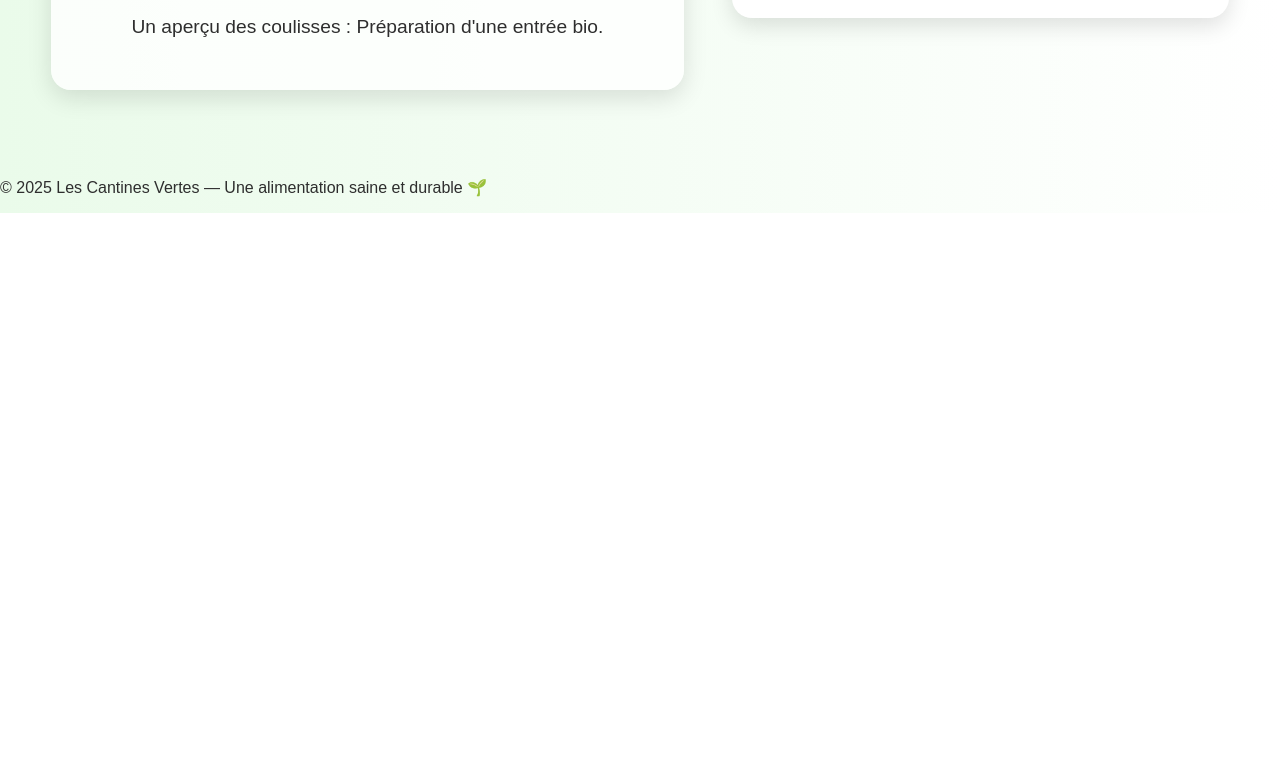
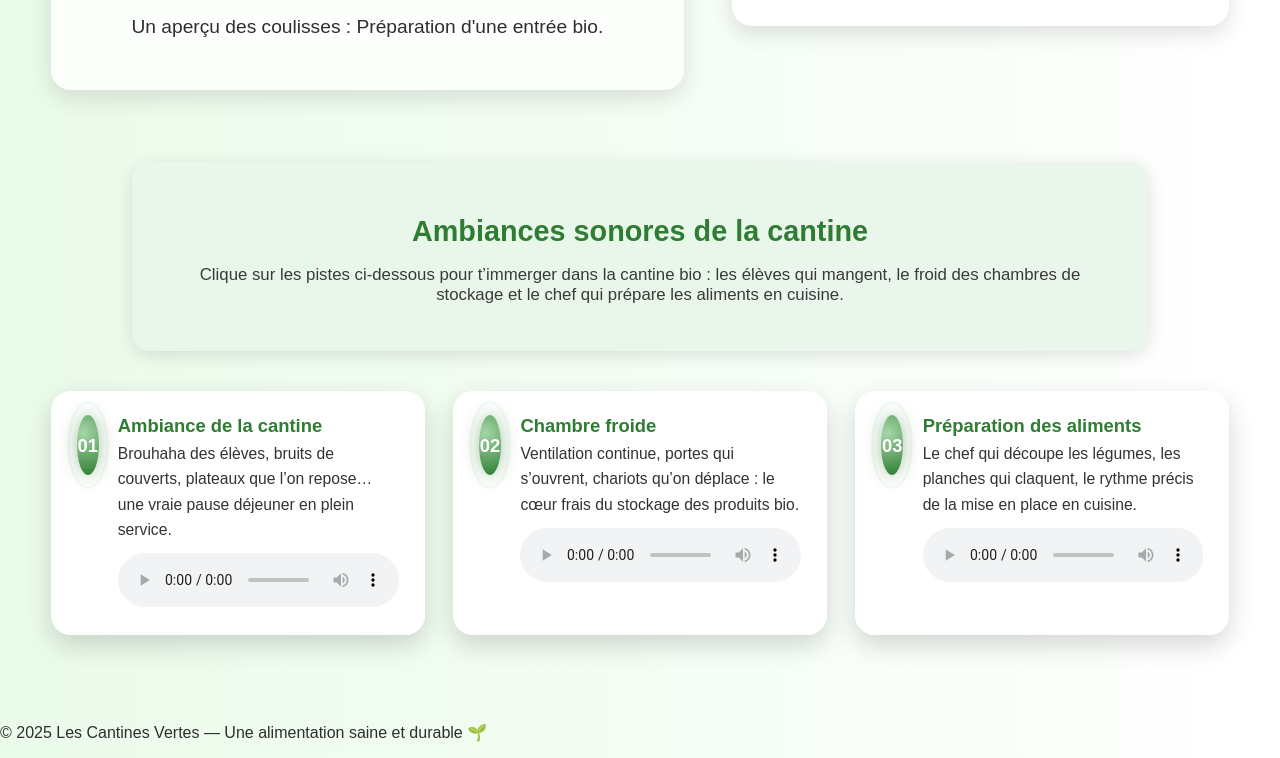
Before and after one commit to Kamimou/SAE_302WEBDOC, a plain HTML site: page html/video.html in a window 1280 px wide. Shown: the part 1439-2197 px from the top of the page. Before the commit the page ends 1652 px from the top, so only its background shows below. Drawn offline with Linux system fonts and the light colour scheme.

Commit message:
okkkkkkkkkk

```diff
--- a/css/video.css
+++ b/css/video.css
@@ -73,23 +73,23 @@ main.accueil-video {
   overflow: hidden;
 }
 
-/* ⭐ CADRE VIDÉO FIXE (ne bouge plus quand on clique sur play) */
+/* CADRE VIDÉO FIXE (ne bouge plus quand on clique sur play) */
 .video-frame {
   position: relative;
   width: 100%;
-  aspect-ratio: 16 / 9;         /* Ratio fixe type YouTube */
+  aspect-ratio: 16 / 9;
   border-radius: 16px;
   overflow: hidden;
   background: #00000012;
 }
 
-/* ⭐ La vidéo occupe TOUT le cadre, sans changer sa taille */
+/* Vidéo qui prend tout le cadre */
 .video-frame video {
   position: absolute;
   inset: 0;
   width: 100%;
   height: 100%;
-  object-fit: cover;             /* remplie le cadre proprement */
+  object-fit: cover;
   display: block;
   box-shadow: 0 6px 18px rgba(0, 0, 0, 0.18);
 }
@@ -103,7 +103,6 @@ main.accueil-video {
 }
 
 /* Play overlay */
-
 .video-overlay {
   position: absolute;
   inset: 0;
@@ -150,7 +149,6 @@ main.accueil-video {
   transform: scale(1);
 }
 
-/* Glow léger */
 @keyframes pulseGlow {
   0% { transform: scale(1); }
   50% { transform: scale(1.05); }
@@ -168,8 +166,7 @@ main.accueil-video {
   border-radius: 20px;
   box-shadow: 0 8px 22px rgba(0,0,0,0.12);
   animation: fadeSlide 1s ease forwards;
-
-  margin-top: 2rem;   /* ajuste si tu le veux plus bas/haut */
+  margin-top: 3rem;
 }
 
 .video-info h2 {
@@ -183,10 +180,132 @@ main.accueil-video {
   line-height: 1.6;
 }
 
-/* Animation */
 @keyframes fadeSlide {
   from { opacity: 0; transform: translateY(15px); }
   to   { opacity: 1; transform: translateY(0); }
+}
+
+/* ------------------------------------------------ */
+/* ----------------- SECTION AUDIO ---------------- */
+/* ------------------------------------------------ */
+
+.audio-section {
+  width: 100%;
+  max-width: 1400px;
+  margin: 0 auto;
+  padding: 2rem 0 0;
+  display: flex;
+  flex-direction: column;
+  gap: 2rem;
+}
+
+/* Titre audio */
+.audio-header {
+  text-align: center;
+  max-width: 900px;
+  margin: 0 auto 0.5rem auto;
+}
+
+.audio-header h2 {
+  font-size: 1.8rem;
+  margin-bottom: 0.4rem;
+  color: #2e7d32;
+}
+
+.audio-header p {
+  font-size: 1.05rem;
+  color: #3a3a3a;
+}
+
+/* Grille 3 colonnes */
+.audio-grid {
+  display: grid;
+  grid-template-columns: repeat(3, minmax(0, 1fr));
+  gap: 1.8rem;
+}
+
+/* Carte audio */
+.sound-card {
+  display: flex;
+  align-items: flex-start;
+  gap: 1.2rem;
+  padding: 1.5rem 1.6rem;
+  background: rgba(255, 255, 255, 0.96);
+  border-radius: 20px;
+  box-shadow: 0 10px 26px rgba(0, 0, 0, 0.16);
+  position: relative;
+  overflow: hidden;
+  transform: translateY(0);
+  transition: transform 0.25s ease, box-shadow 0.25s ease;
+}
+
+.sound-card:hover {
+  transform: translateY(-6px);
+  box-shadow: 0 14px 32px rgba(0, 0, 0, 0.22);
+}
+
+/* ------------------------------------------------ */
+/* ----------- NUMÉRO (CORRIGÉ NON ÉCRASÉ) -------- */
+/* ------------------------------------------------ */
+
+.sound-icon {
+  width: 60px;           /* corrigé */
+  height: 60px;          /* corrigé */
+  border-radius: 50%;
+  background: radial-gradient(circle at 30% 30%, #a5d6a7, #2e7d32);
+  display: flex;
+  align-items: center;
+  justify-content: center;
+  color: #ffffff;
+  font-weight: 700;
+  font-size: 1.15rem;
+  box-shadow: 0 0 18px rgba(46, 125, 50, 0.45);
+  position: relative;
+}
+
+.sound-icon::before {
+  content: "";
+  position: absolute;
+  inset: -6px;
+  border-radius: inherit;
+  border: 2px solid rgba(46, 125, 50, 0.6);
+  opacity: 0.7;
+  animation: soundPulse 2s infinite ease-out;
+}
+
+@keyframes soundPulse {
+  0% { transform: scale(1); opacity: 0.7; }
+  70% { transform: scale(1.25); opacity: 0; }
+  100% { transform: scale(1.25); opacity: 0; }
+}
+
+/* numéro centré */
+.sound-number {
+  position: relative;
+  top: 1px;             /* recentré */
+  z-index: 1;
+}
+
+/* ------------------------------------------------ */
+/* -------------- TEXTE + AUDIO ------------------- */
+/* ------------------------------------------------ */
+
+.sound-content h3 {
+  margin: 0 0 0.3rem 0;
+  font-size: 1.15rem;
+  color: #2e7d32;
+}
+
+.sound-content p {
+  margin: 0 0 0.7rem 0;
+  font-size: 0.98rem;
+  line-height: 1.6;
+  color: #333333;
+}
+
+.sound-content audio {
+  width: 100%;
+  outline: none;
 }
 
 /* ------------------------------------------------ */
@@ -194,7 +313,6 @@ main.accueil-video {
 /* ------------------------------------------------ */
 
 @media (max-width: 900px) {
-
   .video-layout {
     flex-direction: column;
     width: 100%;
@@ -211,3 +329,13 @@ main.accueil-video {
     padding: 1.8rem;
   }
 }
+
+@media (max-width: 1100px) {
+  .audio-grid {
+    grid-template-columns: 1fr;
+  }
+
+  .sound-card {
+    padding: 1.4rem 1.5rem;
+  }
+}
--- a/html/video.html
+++ b/html/video.html
@@ -93,6 +93,73 @@
         </ul>
       </aside>
     </div>
+
+    <!-- 🔊 SECTION AUDIO : 3 ambiances sonores -->
+    <div class="audio-section">
+      <div class="text-background audio-header">
+        <h2>Ambiances sonores de la cantine</h2>
+        <p>
+          Clique sur les pistes ci-dessous pour t’immerger dans la cantine bio :
+          les élèves qui mangent, le froid des chambres de stockage
+          et le chef qui prépare les aliments en cuisine.
+        </p>
+      </div>
+
+      <div class="audio-grid">
+
+        <!-- 1. Bruit de la cantine -->
+        <article class="sound-card">
+          <div class="sound-icon">
+            <span class="sound-number">01</span>
+          </div>
+          <div class="sound-content">
+            <h3>Ambiance de la cantine</h3>
+            <p>
+              Brouhaha des élèves, bruits de couverts, plateaux que l’on repose…
+              une vraie pause déjeuner en plein service.
+            </p>
+            <audio controls src="../Son/son cantine.mp3">
+              Votre navigateur ne supporte pas l’élément audio.
+            </audio>
+          </div>
+        </article>
+
+        <!-- 2. Chambre froide -->
+        <article class="sound-card">
+          <div class="sound-icon">
+            <span class="sound-number">02</span>
+          </div>
+          <div class="sound-content">
+            <h3>Chambre froide</h3>
+            <p>
+              Ventilation continue, portes qui s’ouvrent, chariots qu’on déplace :
+              le cœur frais du stockage des produits bio.
+            </p>
+            <audio controls src="../Son/frigo.mp3">
+              Votre navigateur ne supporte pas l’élément audio.
+            </audio>
+          </div>
+        </article>
+
+        <!-- 3. Le chef découpe -->
+        <article class="sound-card">
+          <div class="sound-icon">
+            <span class="sound-number">03</span>
+          </div>
+          <div class="sound-content">
+            <h3>Préparation des aliments</h3>
+            <p>
+              Le chef qui découpe les légumes, les planches qui claquent,
+              le rythme précis de la mise en place en cuisine.
+            </p>
+            <audio controls src="../Son/decoupe.mp3">
+              Votre navigateur ne supporte pas l’élément audio.
+            </audio>
+          </div>
+        </article>
+
+      </div>
+    </div>
   </section>
 
   <footer>
```
